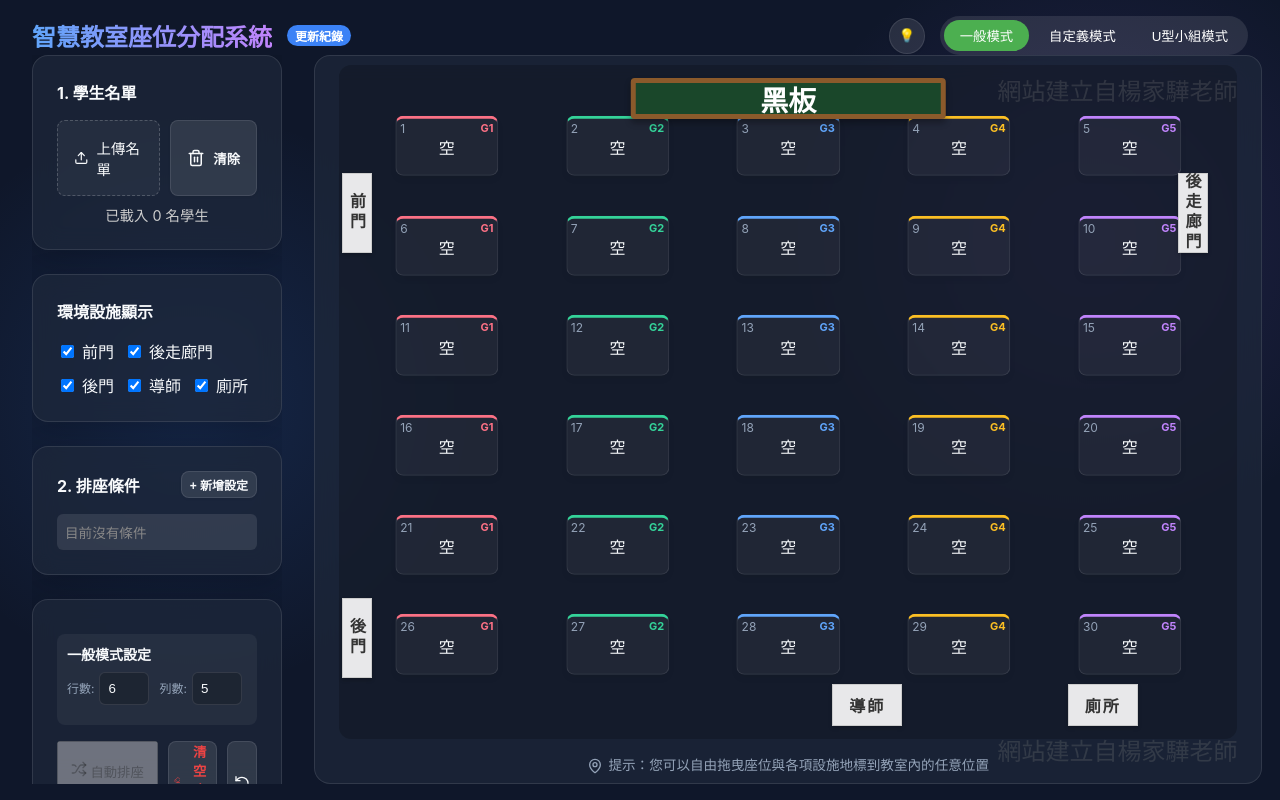
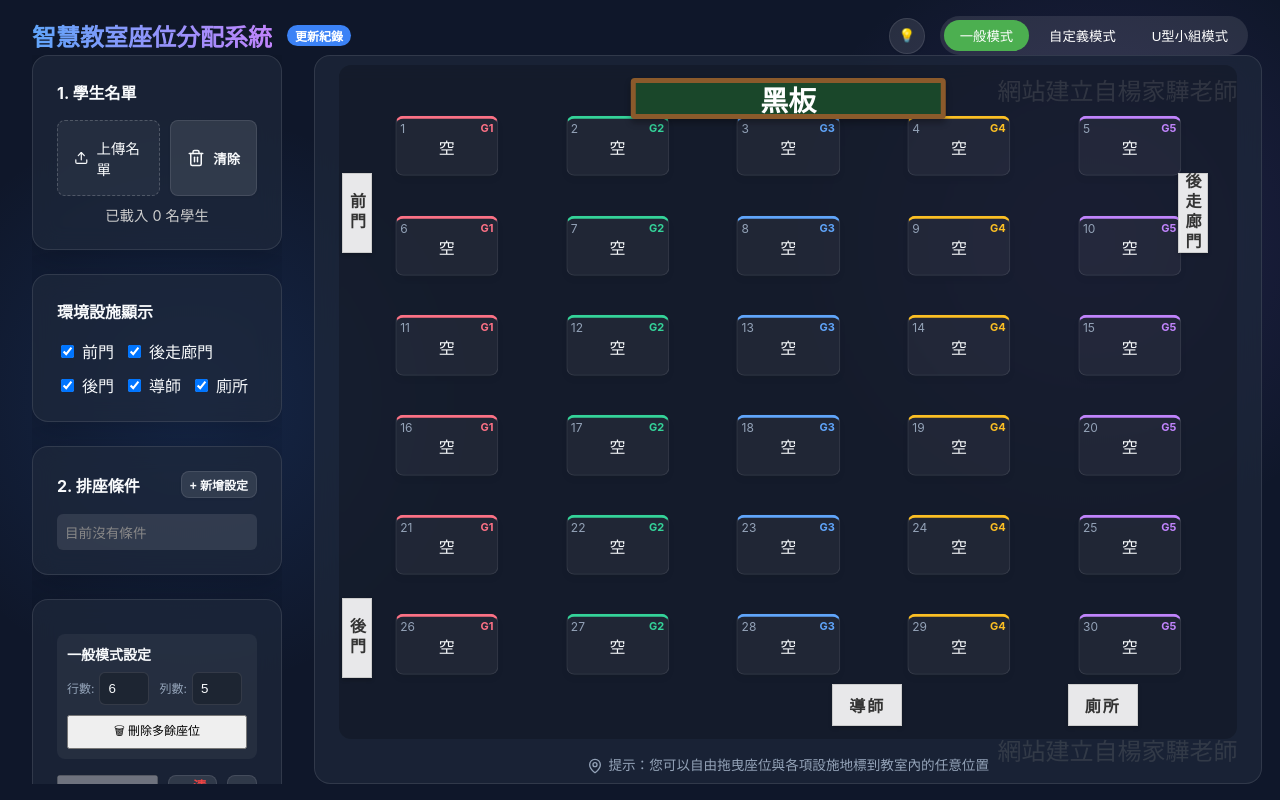
Before and after one commit to chy23/AUTO_SA, a React (Vite) app: page / in a window 1280 px wide. Built offline with nearby package versions, Linux system fonts and the light colour scheme.

Commit message:
feat: allow deleting extra seats in standard layout mode

```diff
--- a/src/components/ClassroomArea.jsx
+++ b/src/components/ClassroomArea.jsx
@@ -196,6 +196,7 @@ export default function ClassroomArea({ seating, classroomRef, onSeatClick }) {
               }}
               onToggleLock={toggleSeatLock}
               isEditingLayout={isEditingLayout}
+              isDeletingSeat={seating.isDeletingSeat}
               isSelected={selectedSeatId === seat.id}
               onSelect={setSelectedSeatId}
               onMouseDown={handleSeatMouseDown}
--- a/src/components/Seat.jsx
+++ b/src/components/Seat.jsx
@@ -11,6 +11,7 @@ export default function Seat({
   onDelete,
   onToggleLock,
   isEditingLayout,
+  isDeletingSeat,
   isSelected,
   onSelect,
   onMouseDown,
@@ -59,6 +60,8 @@ export default function Seat({
           } else {
             onSelect(seat.id);
           }
+        } else if (isDeletingSeat) {
+          onDelete(seat.id);
         } else {
           if (onSeatClick) onSeatClick(seat.id);
         }
@@ -75,7 +78,7 @@ export default function Seat({
       className={`seat group-${groupId} ${seat.shape || 'vertical'} ${isLocked ? 'locked' : ''} ${isSelected ? 'selected' : ''}`}
       style={{
         position: 'absolute',
-        cursor: isEditingLayout ? (activeGroupBrush !== null ? 'crosshair' : 'grab') : 'pointer',
+        cursor: isEditingLayout ? (activeGroupBrush !== null ? 'crosshair' : 'grab') : (isDeletingSeat ? 'crosshair' : 'pointer'),
         boxShadow: isDragOver ? '0 0 0 3px #3b82f6, 0 4px 12px rgba(59, 130, 246, 0.4)' : undefined,
         transform: isDragOver ? 'scale(1.08)' : undefined,
         transition: 'box-shadow 0.15s ease, transform 0.15s ease'
--- a/src/components/Sidebar.jsx
+++ b/src/components/Sidebar.jsx
@@ -27,7 +27,8 @@ export default function Sidebar({
     snapshots,
     saveSnapshot,
     loadSnapshot,
-    deleteSnapshot
+    deleteSnapshot,
+    isDeletingSeat, setIsDeletingSeat
   } = seating;
 
   const [customSeatCount, setCustomSeatCount] = React.useState(1);
@@ -167,13 +168,21 @@ export default function Sidebar({
                 <input type="number" min="1" max="15" value={standardCols} onChange={e => setStandardCols(Number(e.target.value))} style={{ width: '50px', marginLeft: '5px' }}/>
               </label>
             </div>
+            <div style={{ display: 'flex', gap: '5px', marginTop: '5px' }}>
+              <button
+                className={`action-btn ${isDeletingSeat ? 'danger' : 'outline'}`}
+                onClick={() => setIsDeletingSeat(!isDeletingSeat)}
+                style={{ fontSize: '12px', padding: '4px 8px', flex: 1 }}
+              >
+                {isDeletingSeat ? '完成刪除' : '🗑 刪除多餘座位'}
+              </button>
+              {hiddenSeatIds.length > 0 && (
+                <button className="secondary-btn" onClick={() => setHiddenSeatIds([])} style={{ fontSize: '12px', padding: '4px 8px', flex: 1 }}>
+                  還原被刪除座位
+                </button>
+              )}
+            </div>
           </div>
-        )}
-
-        {layoutMode !== 'CUSTOM' && hiddenSeatIds.length > 0 && (
-          <button className="secondary-btn" onClick={() => setHiddenSeatIds([])} style={{ fontSize: '12px', padding: '4px 8px', marginTop: '5px' }}>
-            還原被隱藏的座位
-          </button>
         )}
 
         {layoutMode === 'CUSTOM' && (
--- a/src/hooks/useSeating.js
+++ b/src/hooks/useSeating.js
@@ -47,6 +47,7 @@ export const useSeating = () => {
   const [rules, setRules] = useLocalStorage('auto_sa_rules', []);
   const [layoutMode, setLayoutMode] = useLocalStorage('auto_sa_layout_mode', 'STANDARD');
   const [lastGroupMode, setLastGroupMode] = useLocalStorage('auto_sa_last_group_mode', 'GROUP');
+  const [isDeletingSeat, setIsDeletingSeat] = useState(false);
   const [standardRows, setStandardRows] = useLocalStorage('auto_sa_std_rows', 6);
   const [standardCols, setStandardCols] = useLocalStorage('auto_sa_std_cols', 5);
   const [hiddenSeatIds, setHiddenSeatIds] = useLocalStorage('auto_sa_hidden_seats', []);
@@ -397,6 +398,7 @@ export const useSeating = () => {
     loadSnapshot,
     deleteSnapshot,
     clearSeats,
-    changeLayoutMode
+    changeLayoutMode,
+    isDeletingSeat, setIsDeletingSeat
   };
 };
```
